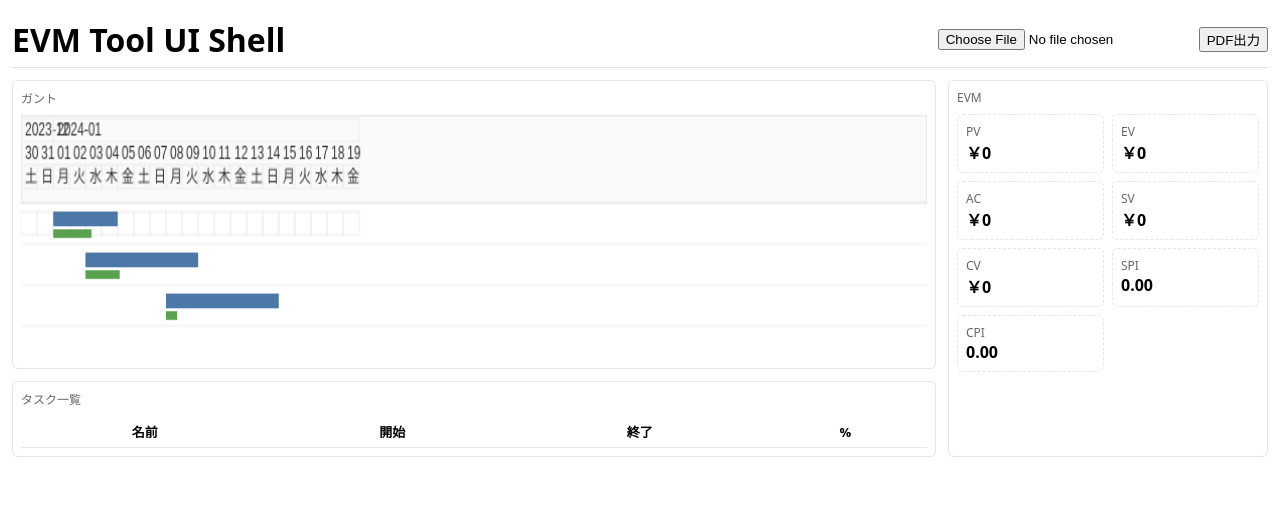
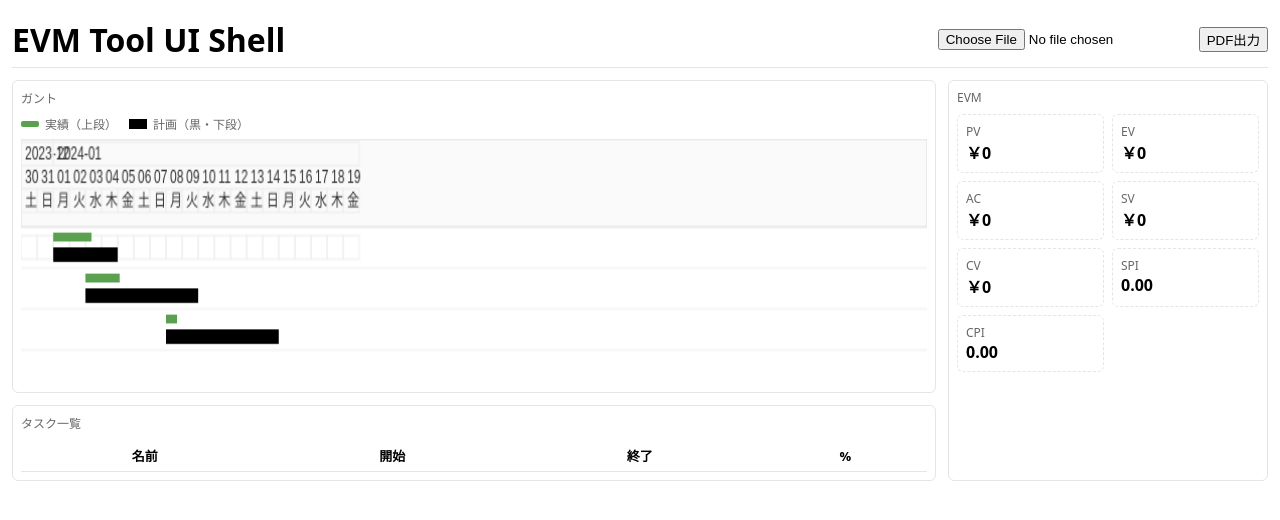
Before and after one commit to 3chihiro/evm-tool, a React (Vite) app in the folder ui/: page / in a window 1280 px wide. Shown: the top 520 px of the page. Built offline with nearby package versions, Linux system fonts and the light colour scheme.

Commit message:
feat(gantt): comply with spec — plan=black (lower), actual=upper; add legend

```diff
--- a/ui/src/components/GanttCanvas.tsx
+++ b/ui/src/components/GanttCanvas.tsx
@@ -83,14 +83,14 @@ export default function GanttCanvas({ tasks }: { tasks: TaskRow[] }) {
     // 各行とバー描画
     displayTasks.forEach((t, i) => {
       const top = headerHeight + i * rowH
-      // 計画バー（青）
+      // 実績バー（上段）
+      const a = actualBar(t as any, chartStart, cfg)
+      ctx.fillStyle = '#59A14F' // actual: green
+      ctx.fillRect(a.x, top + 4, a.w, 6)
+      // 計画バー（黒・固定、下段）
       const p = planBar(t as any, chartStart, cfg)
-      ctx.fillStyle = '#4C78A8'
-      ctx.fillRect(p.x, top + 6, p.w, 10)
-      // 実績バー（緑）— ダミー短尺
-      const a = actualBar(t as any, chartStart, cfg)
-      ctx.fillStyle = '#59A14F'
-      ctx.fillRect(a.x, top + 18, a.w, 6)
+      ctx.fillStyle = '#000000'
+      ctx.fillRect(p.x, top + 14, p.w, 10)
       // 行区切り線
       ctx.strokeStyle = '#f0f0f0'
       ctx.beginPath()
@@ -103,6 +103,16 @@ export default function GanttCanvas({ tasks }: { tasks: TaskRow[] }) {
   return (
     <div>
       <div className="panel-title">ガント</div>
+      <div style={{ display: 'flex', gap: 12, alignItems: 'center', marginBottom: 6 }}>
+        <div style={{ display: 'flex', gap: 6, alignItems: 'center' }}>
+          <span style={{ display: 'inline-block', width: 18, height: 6, background: '#59A14F', borderRadius: 2 }} />
+          <span style={{ fontSize: 12, color: '#666' }}>実績（上段）</span>
+        </div>
+        <div style={{ display: 'flex', gap: 6, alignItems: 'center' }}>
+          <span style={{ display: 'inline-block', width: 18, height: 10, background: '#000' }} />
+          <span style={{ fontSize: 12, color: '#666' }}>計画（黒・下段）</span>
+        </div>
+      </div>
       <canvas ref={canvasRef} style={{ width: '100%', height: '240px' }} />
     </div>
   )
```
